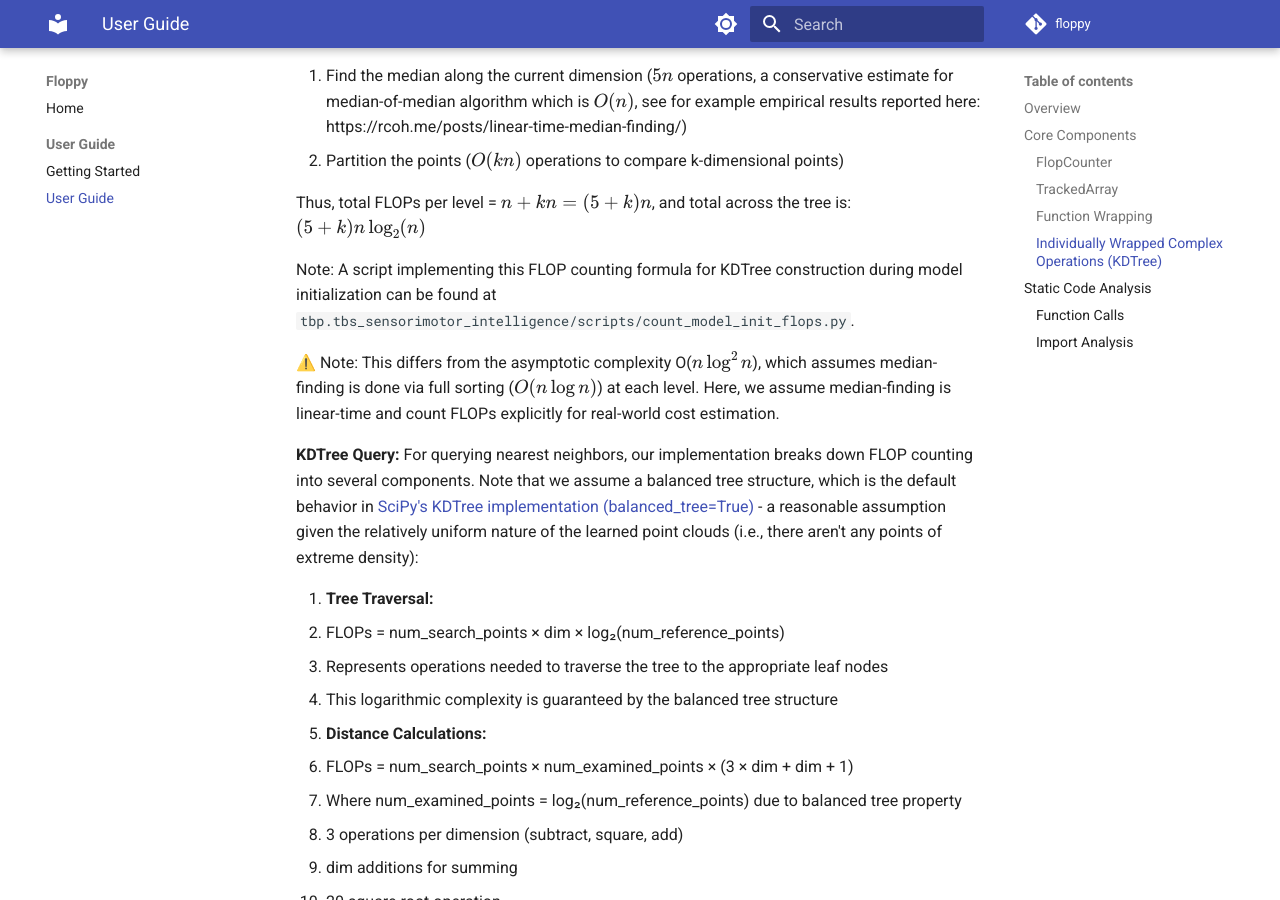
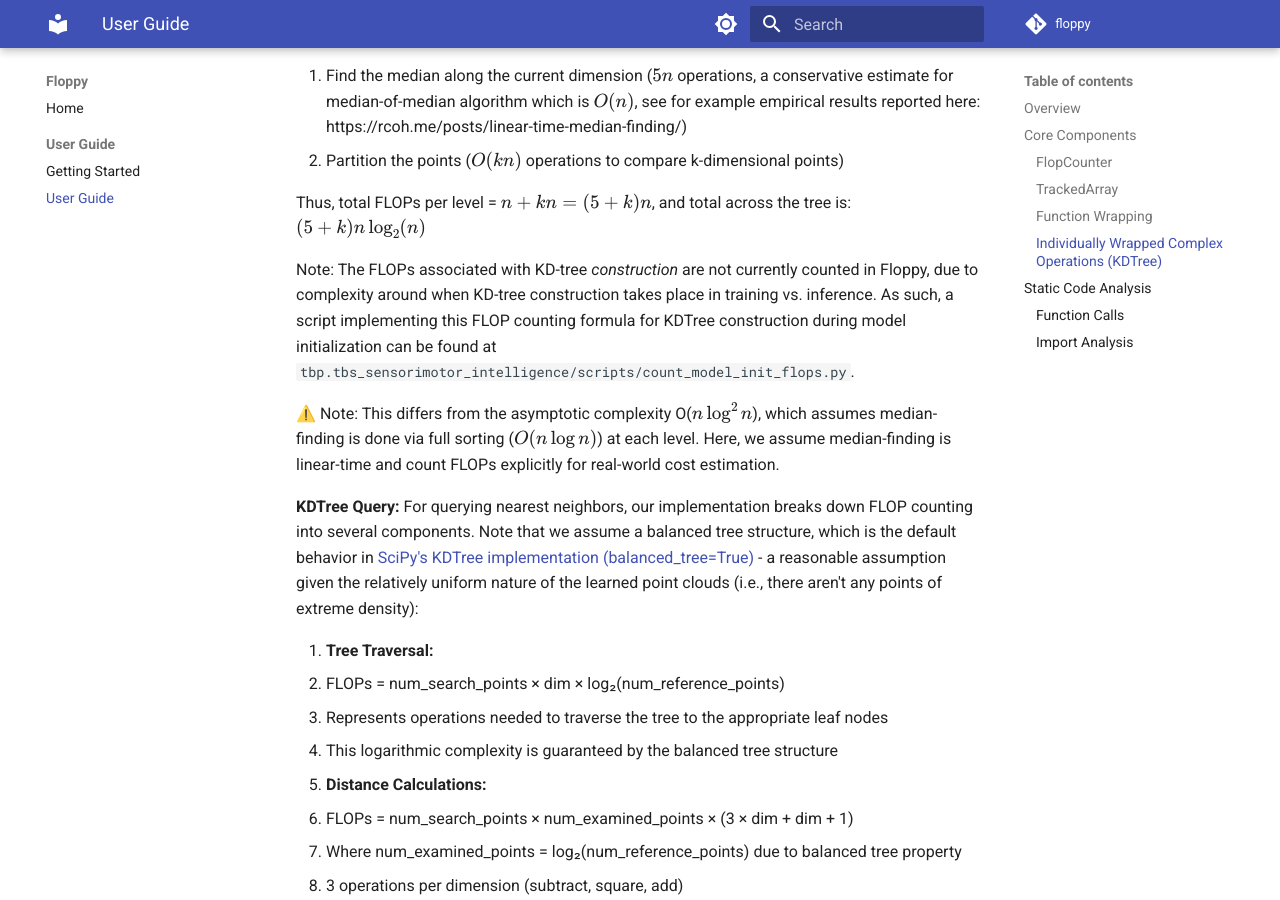
Before and after one commit to thousandbrainsproject/tbp.floppy, an MkDocs documentation site: the page built from docs/user_guide/index.md, in a window 1280 px wide and 900 px high, scrolled down 3626 px. Built offline with MkDocs 1.6.1 and Material for MkDocs 9.7.7, drawn with Linux system fonts in a browser that asks for light colours; comment, search, counter and statistics services are not loaded.

Commit message:
Update docs/user_guide/index.md
Co-authored-by: Niels Leadholm <33281346+nielsleadholm@users.noreply.github.com>

```diff
--- a/docs/user_guide/index.md
+++ b/docs/user_guide/index.md
@@ -133,7 +133,7 @@ For each level of the tree ($\log_2(n)$ levels), we need to:
 Thus, total FLOPs per level = $n + kn = (5 + k)n$, and total across the tree is:
 $(5 + k)n \log_2(n)$
 
-Note: A script implementing this FLOP counting formula for KDTree construction during model initialization can be found at `tbp.tbs_sensorimotor_intelligence/scripts/count_model_init_flops.py`.
+Note: The FLOPs associated with KD-tree *construction* are not currently counted in Floppy, due to complexity around when KD-tree construction takes place in training vs. inference. As such, a script implementing this FLOP counting formula for KDTree construction during model initialization can be found at `tbp.tbs_sensorimotor_intelligence/scripts/count_model_init_flops.py`.
 
 ⚠️ Note: This differs from the asymptotic complexity O($n \log^2 n$), which assumes median-finding is done via full sorting ($O(n \log n)$) at each level. Here, we assume median-finding is linear-time and count FLOPs explicitly for real-world cost estimation.
 
```
